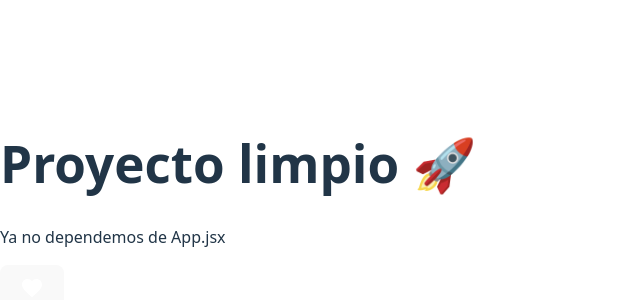
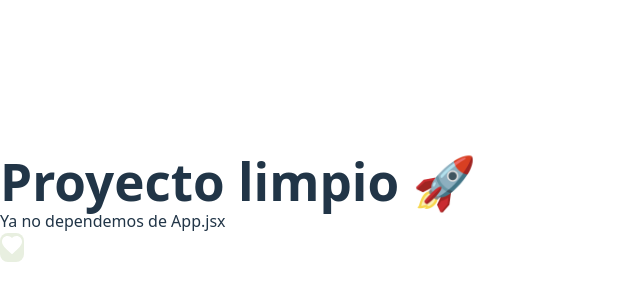
Before and after one commit to Anais-RV/bigotes-felices, a React (Vite) app: page / in a window 1280 px wide. Shown: the part 192-492 px from the top of the page, without its empty margins (0-640 px from the left). Built offline with nearby package versions, Linux system fonts and the light colour scheme.

Commit message:
HOME-09-heart-favorite-buttom

```diff
--- a/src/components/FavoriteButton/FavoriteButton.jsx
+++ b/src/components/FavoriteButton/FavoriteButton.jsx
@@ -1,6 +1,7 @@
 import Heart from "../../icons/Heart";
 import HeartWhite from"../../icons/HeartWhite";
 import { useState } from "react";
+import style from "./FavoriteButton.module.css"
 
 import React from 'react'
 
@@ -8,7 +9,7 @@ const FavoriteButton = () => {
     const [isFav, setIsfav] = useState(false);
   return (
     <button
-        className="favorite-button"
+        className={style.favoriteButton}
         onClick={()=> setIsfav(!isFav)}
         aria-pressed={isFav}
         aria-label={isFav ? "Quitar de favoritos": "Añadir a favoritos"}
--- /dev/null
+++ b/src/components/FavoriteButton/FavoriteButton.module.css
@@ -0,0 +1,13 @@
+*{
+padding: 0;
+margin:0;
+block-size: border-box;
+}
+.favoriteButton{
+
+border: none;
+background-color: rgba(232, 239, 224, 1);
+padding: 0;
+margin:0;
+
+}
--- a/src/icons/Heart.jsx
+++ b/src/icons/Heart.jsx
@@ -1,4 +1,4 @@
-export default function HeartFilled({ size = 24, color = "red" }) {
+ export default function HeartFilled({size = 24 , color = "rgba(88, 112, 62, 1)"}) {
   return (
     <svg
       xmlns="http://www.w3.org/2000/svg"
--- a/src/main.jsx
+++ b/src/main.jsx
@@ -3,6 +3,7 @@ import { createRoot } from 'react-dom/client'
 import './index.css'
 import Home from './components/Home'
 import FavoriteButton from './components/FavoriteButton/FavoriteButton'
+
 
 createRoot(document.getElementById('root')).render(
   <StrictMode>
```
Also changed, not shown: src/icons/HeartWhite.jsx (line endings or trailing spaces).
